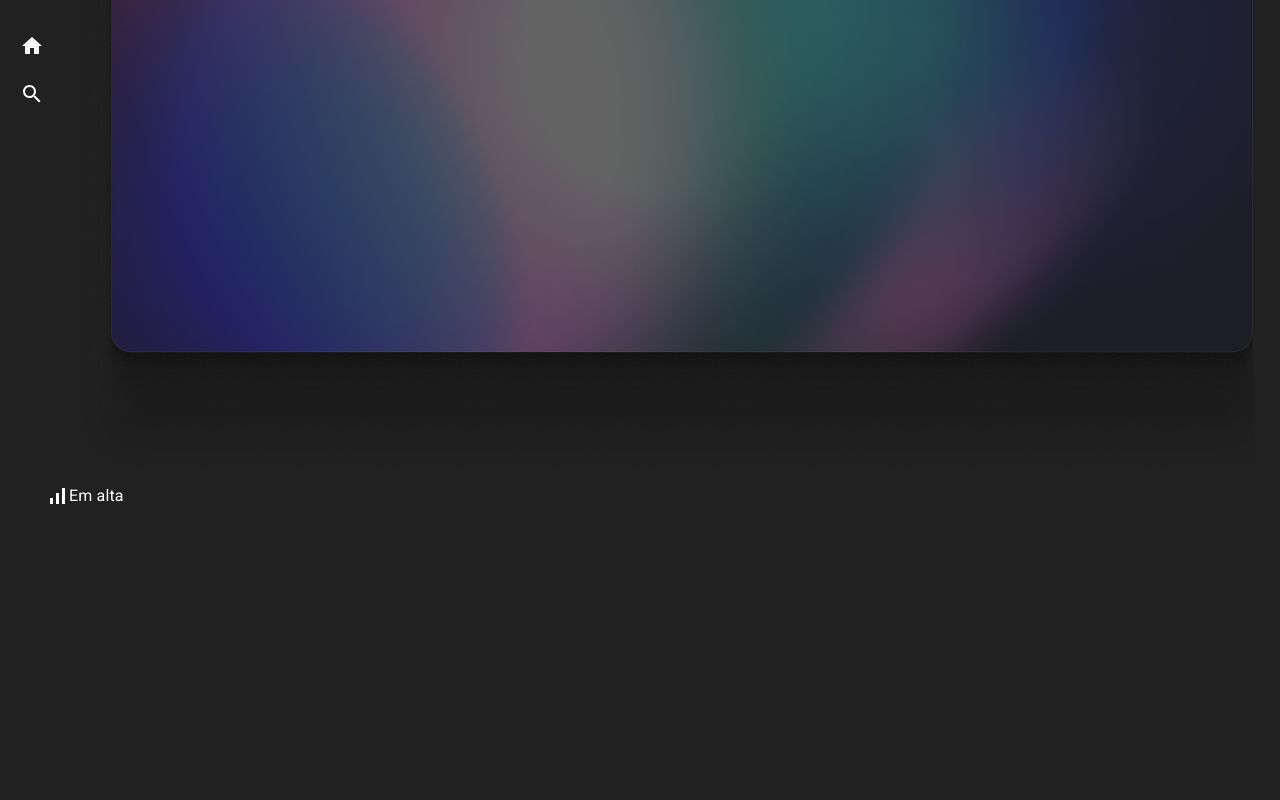
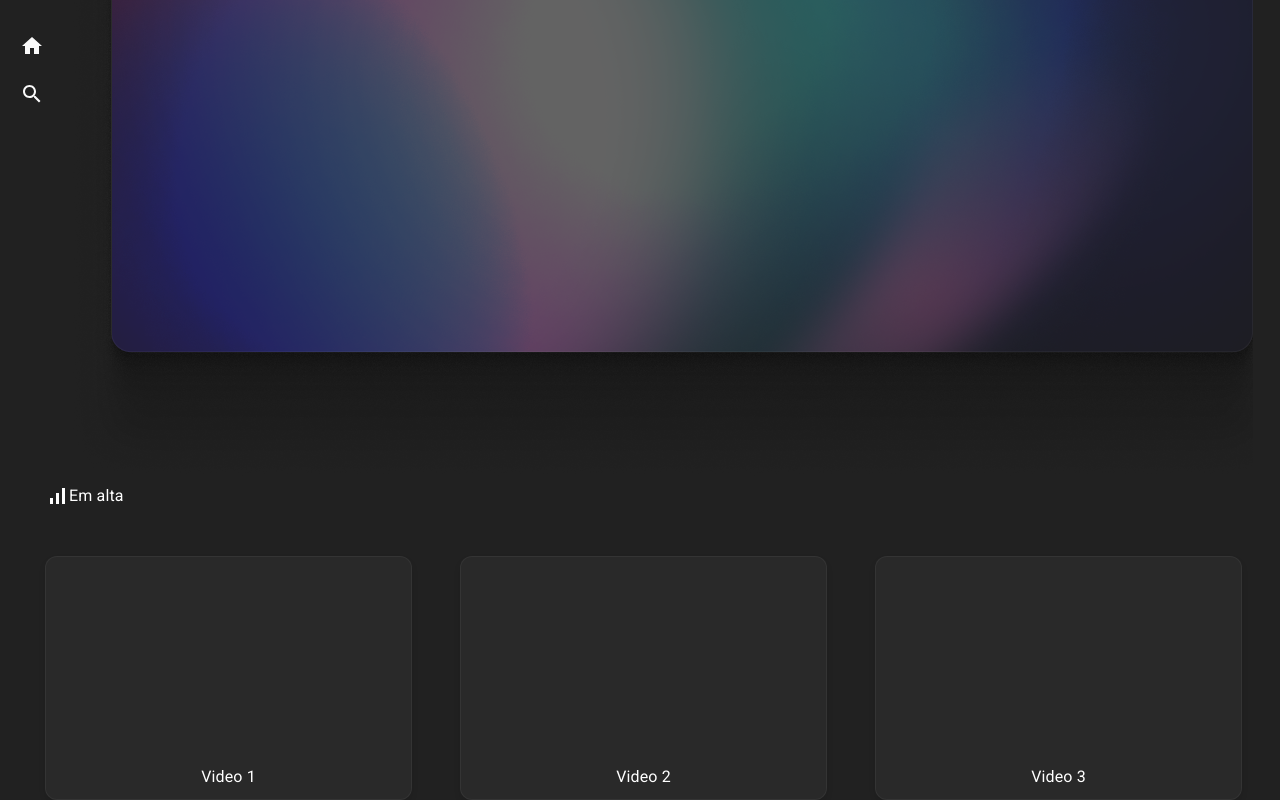
Before and after one commit to DaviSant0s/telos-flix, a React (Create React App) app: page / in a window 1280 px wide. Shown: the part 362-1162 px from the top of the page. Before the commit the page ends 870 px from the top, so only its background shows below. Built offline with nearby package versions, Linux system fonts and the light colour scheme.

Commit message:
feat(minicards): criação e estiliação dos minicards

```diff
--- /dev/null
+++ b/src/components/miniVideoCard/index.css
@@ -0,0 +1,23 @@
+.miniVideoCard{
+    box-sizing: border-box;
+
+    width: 367px;
+    height: 244.66px;
+
+    left: 0%;
+    right: 0%;
+    margin-top: 48px;
+    bottom: 0%;
+    display: flex;
+    align-items: end;
+    justify-content: center;
+
+    background: #292929;
+    border: 1px solid rgba(238, 238, 238, 0.05);
+
+    box-shadow: 0px 4px 6px rgba(0, 0, 0, 0.1);
+    border-radius: 12px;
+
+    padding-bottom: 10px;
+
+}
--- /dev/null
+++ b/src/components/miniVideoCard/index.jsx
@@ -0,0 +1,8 @@
+import React from 'react'
+import './index.css'
+
+export default function MiniVideoCard( {title} ) {
+  return (
+    <div className='miniVideoCard'>{title}</div>
+  )
+}
--- a/src/components/trending/index.css
+++ b/src/components/trending/index.css
@@ -6,3 +6,9 @@
 .trendingSection{
     width: 100%;
 }
+
+.trendingVideosGrid{
+    display: grid;
+    grid-template-columns: 1fr 1fr 1fr;
+    gap: 10px;
+}
--- a/src/components/trending/index.jsx
+++ b/src/components/trending/index.jsx
@@ -1,11 +1,33 @@
 import { SignalCellularAltOutlined } from '@mui/icons-material'
 import React from 'react'
 import './index.css'
+import MiniVideoCard from '../miniVideoCard'
 
 export default function Trending() {
+  const videos = [
+    {
+      title: "Video 1"
+    },
+    {
+      title: "Video 2"
+    },
+    {
+      title: "Video 3"
+    }
+  ]
+
   return (
     <div className='trendingSection'>
-        <div className='labelSection'><SignalCellularAltOutlined/> Em alta</div>
+        <div className='labelSection'>
+          <SignalCellularAltOutlined/> Em alta
+        </div>
+
+        <div className='trendingVideosGrid'>
+          {videos.map((video) => (
+              <MiniVideoCard title={video.title}/>
+          ))}
+        </div>
+
     </div>
   )
 }
```
